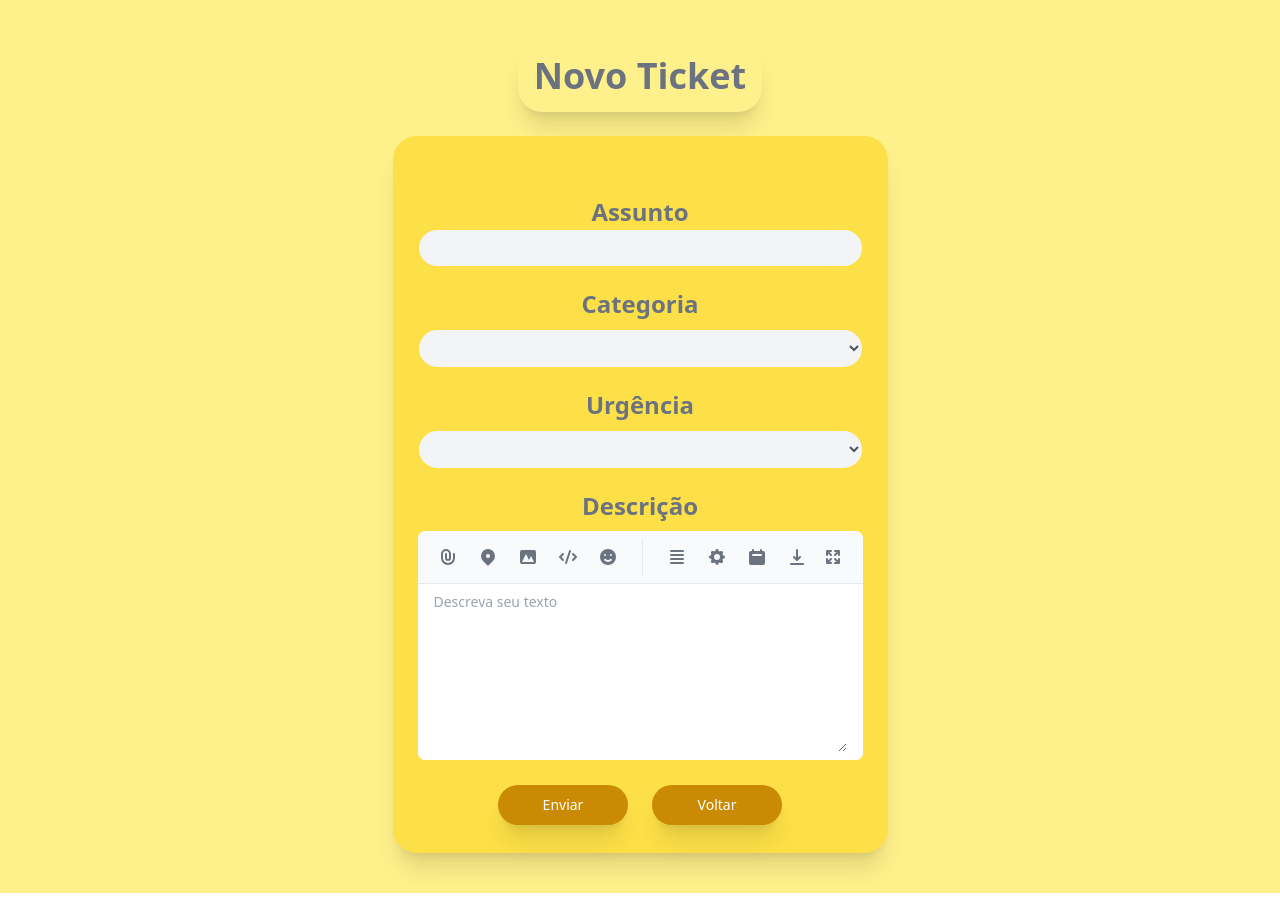
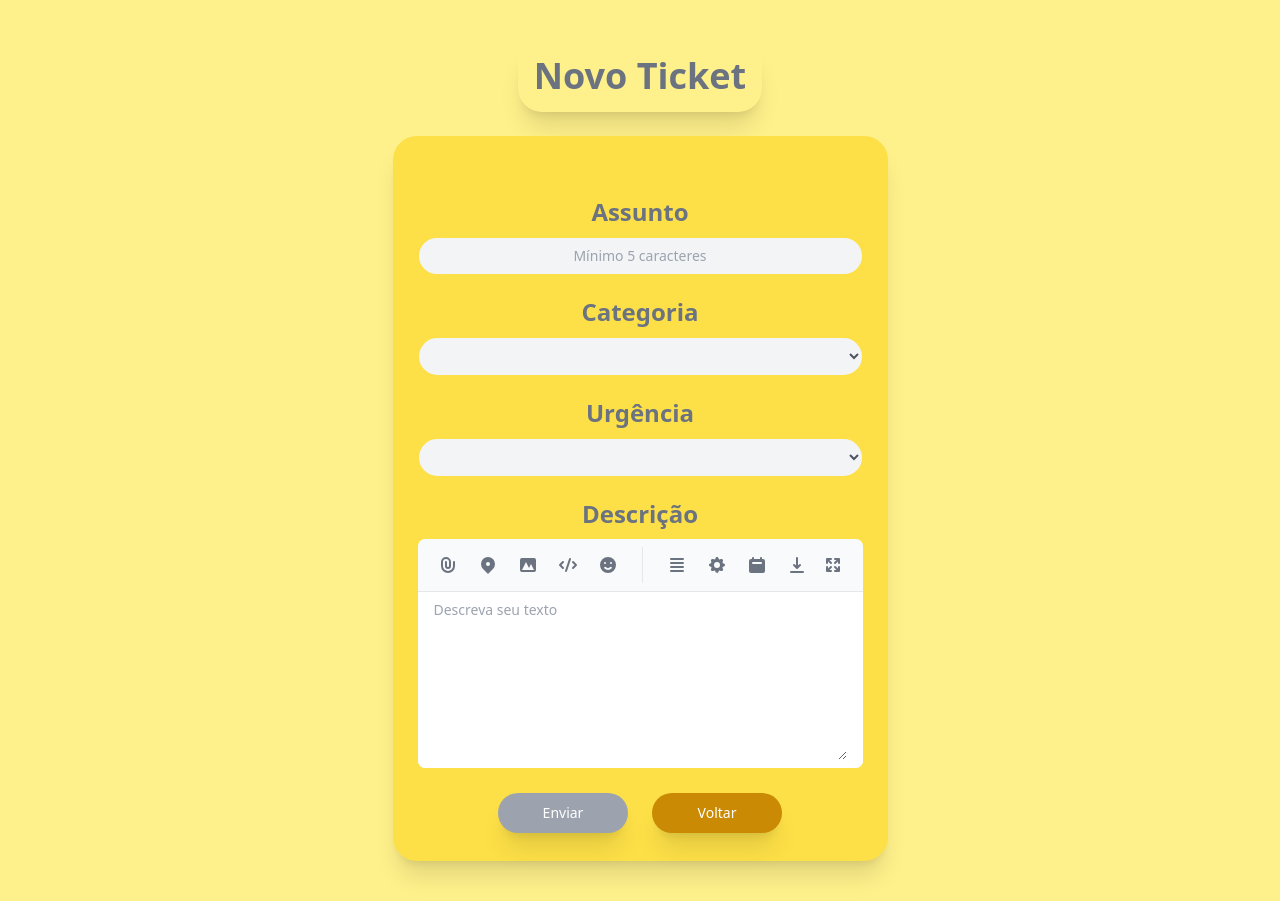
Before and after one commit to edgarrps/ticketing-page, a React (Vite) app: page /new-ticket in a window 1280 px wide. Built offline with nearby package versions, Linux system fonts and the light colour scheme; sample sign-in values are in the browser's storage.

Commit message:
style improvements

```diff
--- a/package.json
+++ b/package.json
@@ -19,7 +19,7 @@
     "@vitejs/plugin-react": "^3.1.0",
     "autoprefixer": "^10.4.13",
     "postcss": "^8.4.21",
-    "tailwindcss": "^3.2.6",
+    "tailwindcss": "^3.2.7",
     "vite": "^4.1.0"
   }
 }
--- a/src/components/NewTicket.jsx
+++ b/src/components/NewTicket.jsx
@@ -68,7 +68,9 @@ export const NewTicket = () => {
           <div className=''>
             <div className='pt-5'>
               <label className='font-bold p-4 text-2xl text-gray-500' htmlFor='title'>Assunto</label>
-              <input className='flex text-center bg-gray-100 border-2 outline-yellow-500 border-yellow-300 text-gray-600 text-sm rounded-full block w-full p-2' id='title' type='text' value={title} onChange={(e) => setTitle(e.target.value)} maxLength={50} />
+              <div className='pt-2'>
+              <input className='flex text-center bg-gray-100 border-2 outline-yellow-500 border-yellow-300 text-gray-600 text-sm rounded-full block w-full p-2' placeholder='Mínimo 5 caracteres' id='title' type='text' value={title} onChange={(e) => setTitle(e.target.value)} maxLength={50} />
+            </div>
             </div>
 
             <div className='pt-5'>
@@ -106,47 +108,47 @@ export const NewTicket = () => {
                 <div className='flex flex-wrap items-center divide-gray-200 sm:divide-x'>
                   <div className='flex items-center space-x-1 sm:pr-4'>
                     <button type='button' className='p-2 text-gray-500 rounded cursor-pointer hover:text-gray-900 hover:bg-gray-100'>
-                       <svg aria-hidden='true' className='w-5 h-5' fill='currentColor' viewBox='0 0 20 20' xmlns='http://www.w3.org/2000/svg'><path fillRule='evenodd' d='M8 4a3 3 0 00-3 3v4a5 5 0 0010 0V7a1 1 0 112 0v4a7 7 0 11-14 0V7a5 5 0 0110 0v4a3 3 0 11-6 0V7a1 1 0 012 0v4a1 1 0 102 0V7a3 3 0 00-3-3z'clipRule='evenodd'></path></svg>
+                      <svg aria-hidden='true' className='w-5 h-5' fill='currentColor' viewBox='0 0 20 20' xmlns='http://www.w3.org/2000/svg'><path fillRule='evenodd' d='M8 4a3 3 0 00-3 3v4a5 5 0 0010 0V7a1 1 0 112 0v4a7 7 0 11-14 0V7a5 5 0 0110 0v4a3 3 0 11-6 0V7a1 1 0 012 0v4a1 1 0 102 0V7a3 3 0 00-3-3z' clipRule='evenodd'></path></svg>
                       <span className='sr-only'>Anexar arquivo</span>
                     </button>
                     <button type='button' className='p-2 text-gray-500 rounded cursor-pointer hover:text-gray-900 hover:bg-gray-100'>
-                       <svg aria-hidden='true' className='w-5 h-5' fill='currentColor' viewBox='0 0 20 20' xmlns='http://www.w3.org/2000/svg'><path fillRule='evenodd' d='M5.05 4.05a7 7 0 119.9 9.9L10 18.9l-4.95-4.95a7 7 0 010-9.9zM10 11a2 2 0 100-4 2 2 0 000 4z'clipRule='evenodd'></path></svg>
+                      <svg aria-hidden='true' className='w-5 h-5' fill='currentColor' viewBox='0 0 20 20' xmlns='http://www.w3.org/2000/svg'><path fillRule='evenodd' d='M5.05 4.05a7 7 0 119.9 9.9L10 18.9l-4.95-4.95a7 7 0 010-9.9zM10 11a2 2 0 100-4 2 2 0 000 4z' clipRule='evenodd'></path></svg>
                       <span className='sr-only'>Imcorporar mapa</span>
                     </button>
                     <button type='button' className='p-2 text-gray-500 rounded cursor-pointer hover:text-gray-900 hover:bg-gray-100'>
-                       <svg aria-hidden='true' className='w-5 h-5' fill='currentColor' viewBox='0 0 20 20' xmlns='http://www.w3.org/2000/svg'><path fillRule='evenodd' d='M4 3a2 2 0 00-2 2v10a2 2 0 002 2h12a2 2 0 002-2V5a2 2 0 00-2-2H4zm12 12H4l4-8 3 6 2-4 3 6z'clipRule='evenodd'></path></svg>
+                      <svg aria-hidden='true' className='w-5 h-5' fill='currentColor' viewBox='0 0 20 20' xmlns='http://www.w3.org/2000/svg'><path fillRule='evenodd' d='M4 3a2 2 0 00-2 2v10a2 2 0 002 2h12a2 2 0 002-2V5a2 2 0 00-2-2H4zm12 12H4l4-8 3 6 2-4 3 6z' clipRule='evenodd'></path></svg>
                       <span className='sr-only'>Subir imagem</span>
                     </button>
                     <button type='button' className='p-2 text-gray-500 rounded cursor-pointer hover:text-gray-900 hover:bg-gray-100'>
-                       <svg aria-hidden='true' className='w-5 h-5' fill='currentColor' viewBox='0 0 20 20' xmlns='http://www.w3.org/2000/svg'><path fillRule='evenodd' d='M12.316 3.051a1 1 0 01.633 1.265l-4 12a1 1 0 11-1.898-.632l4-12a1 1 0 011.265-.633zM5.707 6.293a1 1 0 010 1.414L3.414 10l2.293 2.293a1 1 0 11-1.414 1.414l-3-3a1 1 0 010-1.414l3-3a1 1 0 011.414 0zm8.586 0a1 1 0 011.414 0l3 3a1 1 0 010 1.414l-3 3a1 1 0 11-1.414-1.414L16.586 10l-2.293-2.293a1 1 0 010-1.414z'clipRule='evenodd'></path></svg>
+                      <svg aria-hidden='true' className='w-5 h-5' fill='currentColor' viewBox='0 0 20 20' xmlns='http://www.w3.org/2000/svg'><path fillRule='evenodd' d='M12.316 3.051a1 1 0 01.633 1.265l-4 12a1 1 0 11-1.898-.632l4-12a1 1 0 011.265-.633zM5.707 6.293a1 1 0 010 1.414L3.414 10l2.293 2.293a1 1 0 11-1.414 1.414l-3-3a1 1 0 010-1.414l3-3a1 1 0 011.414 0zm8.586 0a1 1 0 011.414 0l3 3a1 1 0 010 1.414l-3 3a1 1 0 11-1.414-1.414L16.586 10l-2.293-2.293a1 1 0 010-1.414z' clipRule='evenodd'></path></svg>
                       <span className='sr-only'>Formatar texto</span>
                     </button>
                     <button type='button' className='p-2 text-gray-500 rounded cursor-pointer hover:text-gray-900 hover:bg-gray-100'>
-                       <svg aria-hidden='true' className='w-5 h-5' fill='currentColor' viewBox='0 0 20 20' xmlns='http://www.w3.org/2000/svg'><path fillRule='evenodd' d='M10 18a8 8 0 100-16 8 8 0 000 16zM7 9a1 1 0 100-2 1 1 0 000 2zm7-1a1 1 0 11-2 0 1 1 0 012 0zm-.464 5.535a1 1 0 10-1.415-1.414 3 3 0 01-4.242 0 1 1 0 00-1.415 1.414 5 5 0 007.072 0z'clipRule='evenodd'></path></svg>
+                      <svg aria-hidden='true' className='w-5 h-5' fill='currentColor' viewBox='0 0 20 20' xmlns='http://www.w3.org/2000/svg'><path fillRule='evenodd' d='M10 18a8 8 0 100-16 8 8 0 000 16zM7 9a1 1 0 100-2 1 1 0 000 2zm7-1a1 1 0 11-2 0 1 1 0 012 0zm-.464 5.535a1 1 0 10-1.415-1.414 3 3 0 01-4.242 0 1 1 0 00-1.415 1.414 5 5 0 007.072 0z' clipRule='evenodd'></path></svg>
                       <span className='sr-only'>Adicionar emoji</span>
                     </button>
                   </div>
                   <div className='flex flex-wrap items-center space-x-1 sm:pl-4'>
                     <button type='button' className='p-2 text-gray-500 rounded cursor-pointer hover:text-gray-900 hover:bg-gray-100'>
-                       <svg aria-hidden='true' className='w-5 h-5' fill='currentColor' viewBox='0 0 20 20' xmlns='http://www.w3.org/2000/svg'><path fillRule='evenodd' d='M3 4a1 1 0 011-1h12a1 1 0 110 2H4a1 1 0 01-1-1zm0 4a1 1 0 011-1h12a1 1 0 110 2H4a1 1 0 01-1-1zm0 4a1 1 0 011-1h12a1 1 0 110 2H4a1 1 0 01-1-1zm0 4a1 1 0 011-1h12a1 1 0 110 2H4a1 1 0 01-1-1z'clipRule='evenodd'></path></svg>
+                      <svg aria-hidden='true' className='w-5 h-5' fill='currentColor' viewBox='0 0 20 20' xmlns='http://www.w3.org/2000/svg'><path fillRule='evenodd' d='M3 4a1 1 0 011-1h12a1 1 0 110 2H4a1 1 0 01-1-1zm0 4a1 1 0 011-1h12a1 1 0 110 2H4a1 1 0 01-1-1zm0 4a1 1 0 011-1h12a1 1 0 110 2H4a1 1 0 01-1-1zm0 4a1 1 0 011-1h12a1 1 0 110 2H4a1 1 0 01-1-1z' clipRule='evenodd'></path></svg>
                       <span className='sr-only'>Adicionar lista</span>
                     </button>
                     <button type='button' className='p-2 text-gray-500 rounded cursor-pointer hover:text-gray-900 hover:bg-gray-100'>
-                       <svg aria-hidden='true' className='w-5 h-5' fill='currentColor' viewBox='0 0 20 20' xmlns='http://www.w3.org/2000/svg'><path fillRule='evenodd' d='M11.49 3.17c-.38-1.56-2.6-1.56-2.98 0a1.532 1.532 0 01-2.286.948c-1.372-.836-2.942.734-2.106 2.106.54.886.061 2.042-.947 2.287-1.561.379-1.561 2.6 0 2.978a1.532 1.532 0 01.947 2.287c-.836 1.372.734 2.942 2.106 2.106a1.532 1.532 0 012.287.947c.379 1.561 2.6 1.561 2.978 0a1.533 1.533 0 012.287-.947c1.372.836 2.942-.734 2.106-2.106a1.533 1.533 0 01.947-2.287c1.561-.379 1.561-2.6 0-2.978a1.532 1.532 0 01-.947-2.287c.836-1.372-.734-2.942-2.106-2.106a1.532 1.532 0 01-2.287-.947zM10 13a3 3 0 100-6 3 3 0 000 6z'clipRule='evenodd'></path></svg>
+                      <svg aria-hidden='true' className='w-5 h-5' fill='currentColor' viewBox='0 0 20 20' xmlns='http://www.w3.org/2000/svg'><path fillRule='evenodd' d='M11.49 3.17c-.38-1.56-2.6-1.56-2.98 0a1.532 1.532 0 01-2.286.948c-1.372-.836-2.942.734-2.106 2.106.54.886.061 2.042-.947 2.287-1.561.379-1.561 2.6 0 2.978a1.532 1.532 0 01.947 2.287c-.836 1.372.734 2.942 2.106 2.106a1.532 1.532 0 012.287.947c.379 1.561 2.6 1.561 2.978 0a1.533 1.533 0 012.287-.947c1.372.836 2.942-.734 2.106-2.106a1.533 1.533 0 01.947-2.287c1.561-.379 1.561-2.6 0-2.978a1.532 1.532 0 01-.947-2.287c.836-1.372-.734-2.942-2.106-2.106a1.532 1.532 0 01-2.287-.947zM10 13a3 3 0 100-6 3 3 0 000 6z' clipRule='evenodd'></path></svg>
                       <span className='sr-only'>Configurações</span>
                     </button>
                     <button type='button' className='p-2 text-gray-500 rounded cursor-pointer hover:text-gray-900 hover:bg-gray-100'>
-                       <svg aria-hidden='true' className='w-5 h-5' fill='currentColor' viewBox='0 0 20 20' xmlns='http://www.w3.org/2000/svg'><path fillRule='evenodd' d='M6 2a1 1 0 00-1 1v1H4a2 2 0 00-2 2v10a2 2 0 002 2h12a2 2 0 002-2V6a2 2 0 00-2-2h-1V3a1 1 0 10-2 0v1H7V3a1 1 0 00-1-1zm0 5a1 1 0 000 2h8a1 1 0 100-2H6z'clipRule='evenodd'></path></svg>
+                      <svg aria-hidden='true' className='w-5 h-5' fill='currentColor' viewBox='0 0 20 20' xmlns='http://www.w3.org/2000/svg'><path fillRule='evenodd' d='M6 2a1 1 0 00-1 1v1H4a2 2 0 00-2 2v10a2 2 0 002 2h12a2 2 0 002-2V6a2 2 0 00-2-2h-1V3a1 1 0 10-2 0v1H7V3a1 1 0 00-1-1zm0 5a1 1 0 000 2h8a1 1 0 100-2H6z' clipRule='evenodd'></path></svg>
                       <span className='sr-only'>Timeline</span>
                     </button>
                     <button type='button' className='p-2 text-gray-500 rounded cursor-pointer hover:text-gray-900 hover:bg-gray-100'>
-                       <svg aria-hidden='true' className='w-5 h-5' fill='currentColor' viewBox='0 0 20 20' xmlns='http://www.w3.org/2000/svg'><path fillRule='evenodd' d='M3 17a1 1 0 011-1h12a1 1 0 110 2H4a1 1 0 01-1-1zm3.293-7.707a1 1 0 011.414 0L9 10.586V3a1 1 0 112 0v7.586l1.293-1.293a1 1 0 111.414 1.414l-3 3a1 1 0 01-1.414 0l-3-3a1 1 0 010-1.414z'clipRule='evenodd'></path></svg>
+                      <svg aria-hidden='true' className='w-5 h-5' fill='currentColor' viewBox='0 0 20 20' xmlns='http://www.w3.org/2000/svg'><path fillRule='evenodd' d='M3 17a1 1 0 011-1h12a1 1 0 110 2H4a1 1 0 01-1-1zm3.293-7.707a1 1 0 011.414 0L9 10.586V3a1 1 0 112 0v7.586l1.293-1.293a1 1 0 111.414 1.414l-3 3a1 1 0 01-1.414 0l-3-3a1 1 0 010-1.414z' clipRule='evenodd'></path></svg>
                       <span className='sr-only'>Baixar</span>
                     </button>
                   </div>
                 </div>
                 <button type='button' data-tooltip-target='tooltip-fullscreen' className='p-2 text-gray-500 rounded cursor-pointer sm:ml-auto hover:text-gray-900 hover:bg-gray-100'>
-               <svg aria-hidden='true' className='w-5 h-5' fill='currentColor' viewBox='0 0 20 20' xmlns='http://www.w3.org/2000/svg'><path fillRule='evenodd' d='M3 4a1 1 0 011-1h4a1 1 0 010 2H6.414l2.293 2.293a1 1 0 11-1.414 1.414L5 6.414V8a1 1 0 01-2 0V4zm9 1a1 1 0 010-2h4a1 1 0 011 1v4a1 1 0 01-2 0V6.414l-2.293 2.293a1 1 0 11-1.414-1.414L13.586 5H12zm-9 7a1 1 0 012 0v1.586l2.293-2.293a1 1 0 111.414 1.414L6.414 15H8a1 1 0 010 2H4a1 1 0 01-1-1v-4zm13-1a1 1 0 011 1v4a1 1 0 01-1 1h-4a1 1 0 010-2h1.586l-2.293-2.293a1 1 0 111.414-1.414L15 13.586V12a1 1 0 011-1z'clipRule='evenodd'></path></svg>
+                  <svg aria-hidden='true' className='w-5 h-5' fill='currentColor' viewBox='0 0 20 20' xmlns='http://www.w3.org/2000/svg'><path fillRule='evenodd' d='M3 4a1 1 0 011-1h4a1 1 0 010 2H6.414l2.293 2.293a1 1 0 11-1.414 1.414L5 6.414V8a1 1 0 01-2 0V4zm9 1a1 1 0 010-2h4a1 1 0 011 1v4a1 1 0 01-2 0V6.414l-2.293 2.293a1 1 0 11-1.414-1.414L13.586 5H12zm-9 7a1 1 0 012 0v1.586l2.293-2.293a1 1 0 111.414 1.414L6.414 15H8a1 1 0 010 2H4a1 1 0 01-1-1v-4zm13-1a1 1 0 011 1v4a1 1 0 01-1 1h-4a1 1 0 010-2h1.586l-2.293-2.293a1 1 0 111.414-1.414L15 13.586V12a1 1 0 011-1z' clipRule='evenodd'></path></svg>
                   <span className='sr-only'>Tela cheia</span>
                 </button>
                 <div id='tooltip-fullscreen' role='tooltip' className='absolute z-10 invisible inline-block px-3 py-2 text-sm font-medium text-white transition-opacity duration-300 bg-gray-900 rounded-lg shadow-sm opacity-0 tooltip'>
@@ -161,7 +163,7 @@ export const NewTicket = () => {
             </div>
 
             <div className='p-2 grid gap-6 md:grid-cols-2 w-[300px] mx-auto'>
-                <button className='text-white bg-yellow-600 hover:bg-yellow-500 focus:ring-4 shadow-xl focus:outline-none font-medium rounded-full text-sm w-full sm:w-auto px-5 py-2.5 text-center' type='submit'>Enviar</button>
+              <button disabled={title.length < 5 || !category || !urgency || description.length < 10} className='text-white bg-yellow-600 disabled:bg-gray-400 hover:bg-yellow-500 focus:ring-4 shadow-xl focus:outline-none font-medium rounded-full text-sm w-full sm:w-auto px-5 py-2.5 text-center' type='submit'>Enviar</button>
               <Link className='text-white bg-yellow-600 hover:bg-yellow-500 focus:ring-4 shadow-xl focus:outline-none font-medium rounded-full text-sm w-full sm:w-auto px-5 py-2.5 text-center' to='../tickets'><button>Voltar</button></Link>
             </div>
           </div>
```
Also changed, not shown: src/components/List.jsx (+6 -1 lines), 1 other file (tests, documents, lock files or other folders). Lines whose indentation alone changed are shown as unchanged.
